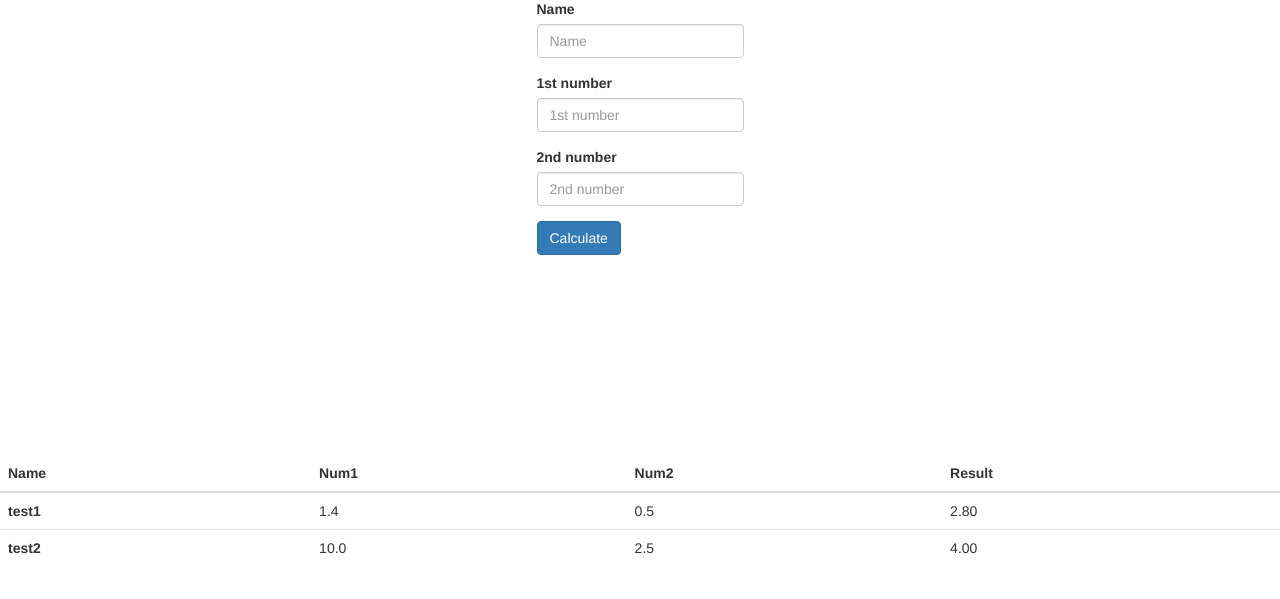
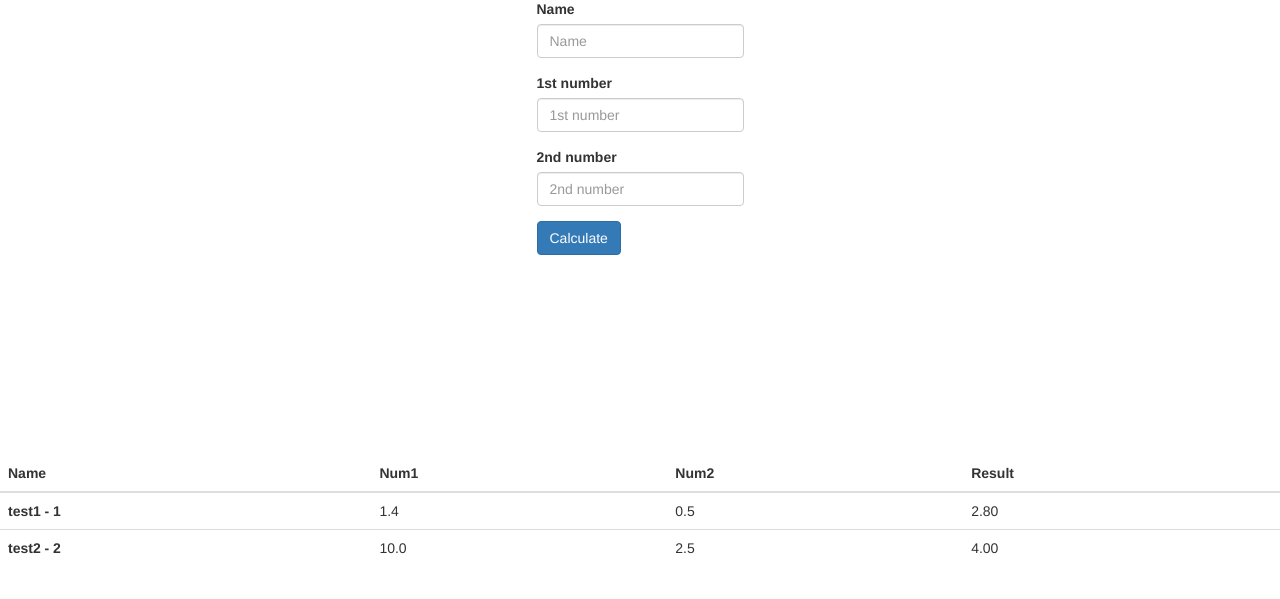
Before and after one commit to joro2404/ApacheDeployment, a Flask app: page / in a window 1280 px wide. Shown: the part 201-800 px from the top of the page. Run offline with Flask 2, Linux system fonts and the light colour scheme; data comes from the database, SQL or seed files in the repository; both versions use the stored data as it was after the commit; some libraries are stand-ins or nearby versions.

Commit message:
finished

```diff
--- a/database.py
+++ b/database.py
@@ -9,8 +9,8 @@ CREATE TABLE IF NOT EXISTS calc
     (
         id INTEGER PRIMARY KEY AUTOINCREMENT,
         name TEXT NOT NULL,
-        num1 INTEGER NOT NULL,
-        num2 INTEGER NOT NULL,
+        num1 DOUBLE(1, 2) NOT NULL,
+        num2 DOUBLE(1, 2) NOT NULL,
         result DOUBLE(1, 2) NOT NULL
     )
 ''')
--- a/main.py
+++ b/main.py
@@ -18,10 +18,12 @@ def index():
 
     elif request.method == 'POST':
         name = request.form['name']
-        num1 = int(request.form['num1'])
-        num2 = int(request.form['num2'])
+        num1 = float(request.form['num1'])
+        num2 = float(request.form['num2'])
+        if num2 == 0:
+            return redirect(url_for('index'))
         res = num1 / num2
-
+        print(res)
         with DB() as db:
             db.execute('INSERT INTO calc(name, num1, num2, result) VALUES (?, ?, ?, ?)', (name, num1, num2, res))
 
--- a/templates/index.html
+++ b/templates/index.html
@@ -23,11 +23,11 @@
             </div>
             <div class="form-group">
                 <label for="exampleFormControlInput1">1st number</label>
-                <input name = "num1" class="form-control" id="exampleFormControlInput1" placeholder="1st number">
+                <input type="number" step = "0.01" name = "num1" class="form-control" id="exampleFormControlInput1" placeholder="1st number">
             </div>
             <div class="form-group">
                 <label for="exampleFormControlInput1">2nd number</label>
-                <input name = "num2" class="form-control" id="exampleFormControlInput1" placeholder="2nd number">
+                <input type="number" step = "0.01" name = "num2" class="form-control" id="exampleFormControlInput1" placeholder="2nd number">
             </div>
             <button type="submit" class="btn btn-primary mb-2">Calculate</button>
         </form>
@@ -46,7 +46,7 @@
             <tbody>
                 {% for value in values %}
                 <tr>
-                    <th scope="row">{{value[1]}}</th>
+                    <th scope="row">{{value[1]}} - {{value[0]}}</th>
                     <td>{{value[2]}}</td>
                     <td>{{value[3]}}</td>
                     <td>{{'%0.2f'| format(value[4]|float)}}</td>
```
Also changed, not shown: calc.db.
